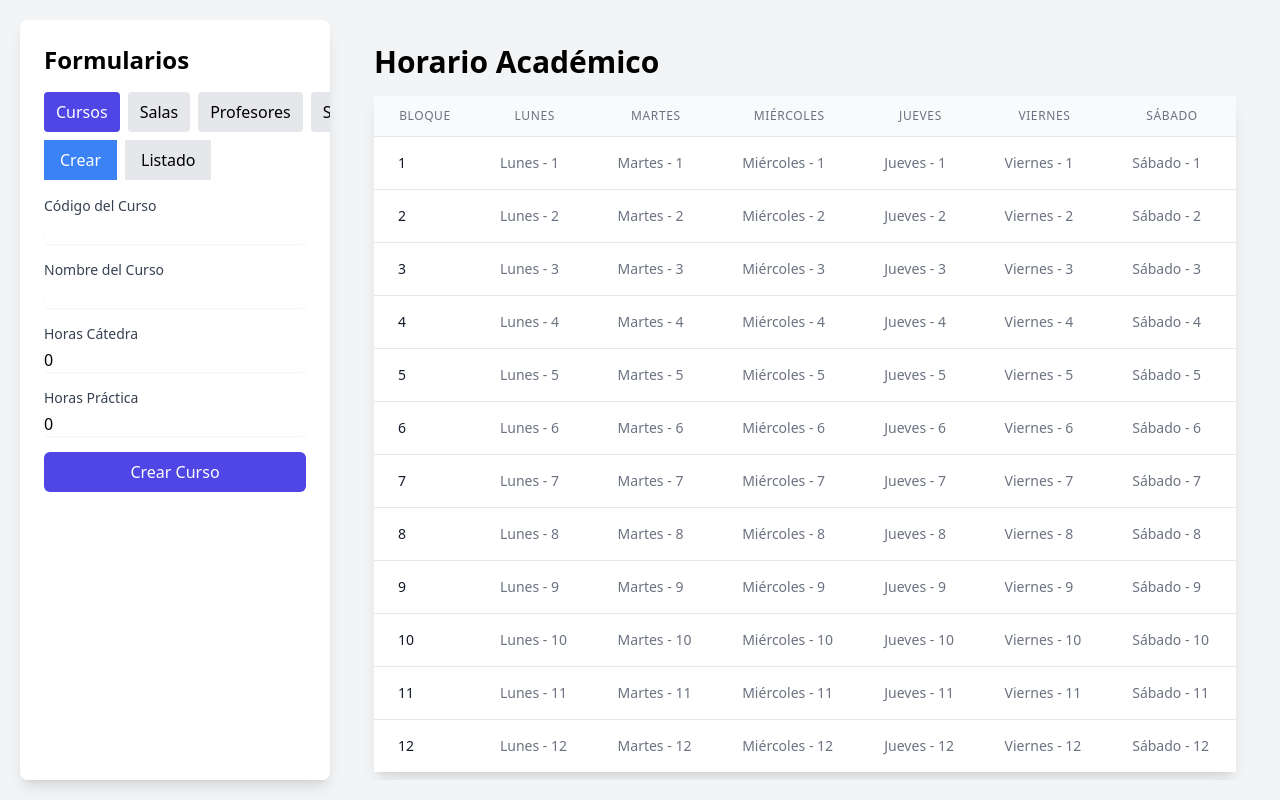
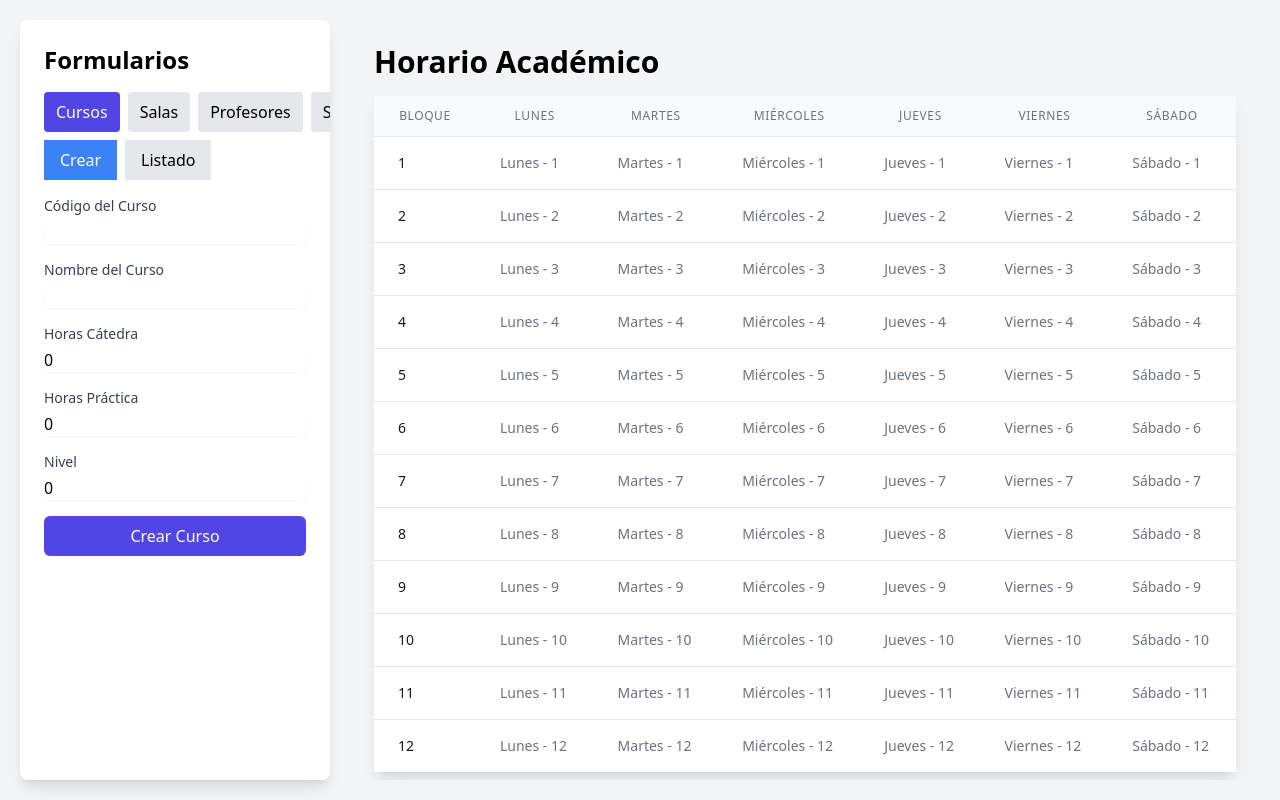
Before and after one commit to NicolasMendez1/Horario-React, a React (Vite) app: page / in a window 1280 px wide. Built offline with nearby package versions, Linux system fonts and the light colour scheme.

Commit message:
componente ui inputnumerico

```diff
--- a/src/Panel/FormularioCurso.jsx
+++ b/src/Panel/FormularioCurso.jsx
@@ -2,12 +2,12 @@ import React, { useState } from 'react';
 
 export default function FormularioCurso({ onSubmit, cursos }) {
 	const [modo, setModo] = useState('crear');
-	const [curso, setCurso] = useState({ codigoCurso: '', nombreCurso: '', horasCatedra: 0, horasPractica: 0 });
+	const [curso, setCurso] = useState({ codigoCurso: '', nombreCurso: '', horasCatedra: 0, horasPractica: 0, nivel: 0 });
 
 	const handleSubmit = (e) => {
 		e.preventDefault();
 		//onSubmit(curso);
-		setCurso({ codigoCurso: '', nombreCurso: '', horasCatedra: 0, horasPractica: 0 });
+		setCurso({ codigoCurso: '', nombreCurso: '', horasCatedra: 0, horasPractica: 0, nivel: 0 });
 	};
 
 	const estilo_text_input = "mt-1 block w-full rounded-md border-gray-300 shadow-sm focus:border-indigo-300 focus:ring focus:ring-indigo-200 focus:ring-opacity-50";
@@ -23,6 +23,7 @@ export default function FormularioCurso({ onSubmit, cursos }) {
 				<InputNombreCurso />
 				<InputHorasCatedra />
 				<InputHorasPractica />
+				<InputNivel />
 				<button type="submit" className={estilo_submit_button}>Crear Curso</button>
 			</form>
 		);
@@ -92,6 +93,21 @@ export default function FormularioCurso({ onSubmit, cursos }) {
 		);
 	}
 
+	const InputNivel = () => {
+		return (
+			<div>
+				<label htmlFor="nivel" className={estilo_label}>Nivel</label>
+				<input
+					type="number"
+					id="nivel"
+					value={curso.nivel}
+					onChange={(e) => setCurso({ ...curso, nivel: parseInt(e.target.value) })}
+					className={estilo_text_input}
+					required
+				/>
+			</div>
+		);
+	}
 	const SelectorModo = () => {
 		const estilo_boton_crear = `mr-2 px-4 py-2 ${modo === 'crear' ? 'bg-blue-500 text-white' : 'bg-gray-200'}`;
 		const estilo_boton_listado = `px-4 py-2 ${modo === 'listado' ? 'bg-blue-500 text-white' : 'bg-gray-200'}`;
--- a/src/Panel/FormularioProfesor.jsx
+++ b/src/Panel/FormularioProfesor.jsx
@@ -54,7 +54,7 @@ export default function FormularioProfesor({ onSubmit, profesores }) {
 	);
 
 	const InputEsFullTime = () => (
-		<div className="flex space-x-2">
+		<div className="flex space-x-2 items-center">
 			<label htmlFor="esFullTime" className={estilo_label}>Es Full Time</label>
 			<input
 				type="checkbox"
--- /dev/null
+++ b/src/Panel/UI/InputNumerio.jsx
@@ -0,0 +1,18 @@
+const estilo_text_input = "mt-1 block w-full rounded-md border-gray-300 shadow-sm focus:border-indigo-300 focus:ring focus:ring-indigo-200 focus:ring-opacity-50";
+const estilo_label = "block text-sm font-medium text-gray-700";
+
+export default function InputNumerico({ label, value, onChange }) {
+  return (
+    <div>
+      <label htmlFor={label} className={estilo_label}>{label}</label>
+      <input
+        type="number"
+        id={label}
+        value={value}
+        onChange={(e) => onChange(parseInt(e.target.value))}
+        className={estilo_text_input}
+        required
+      />
+    </div>
+  );
+}
```
Also changed, not shown: tareas.txt (added).
